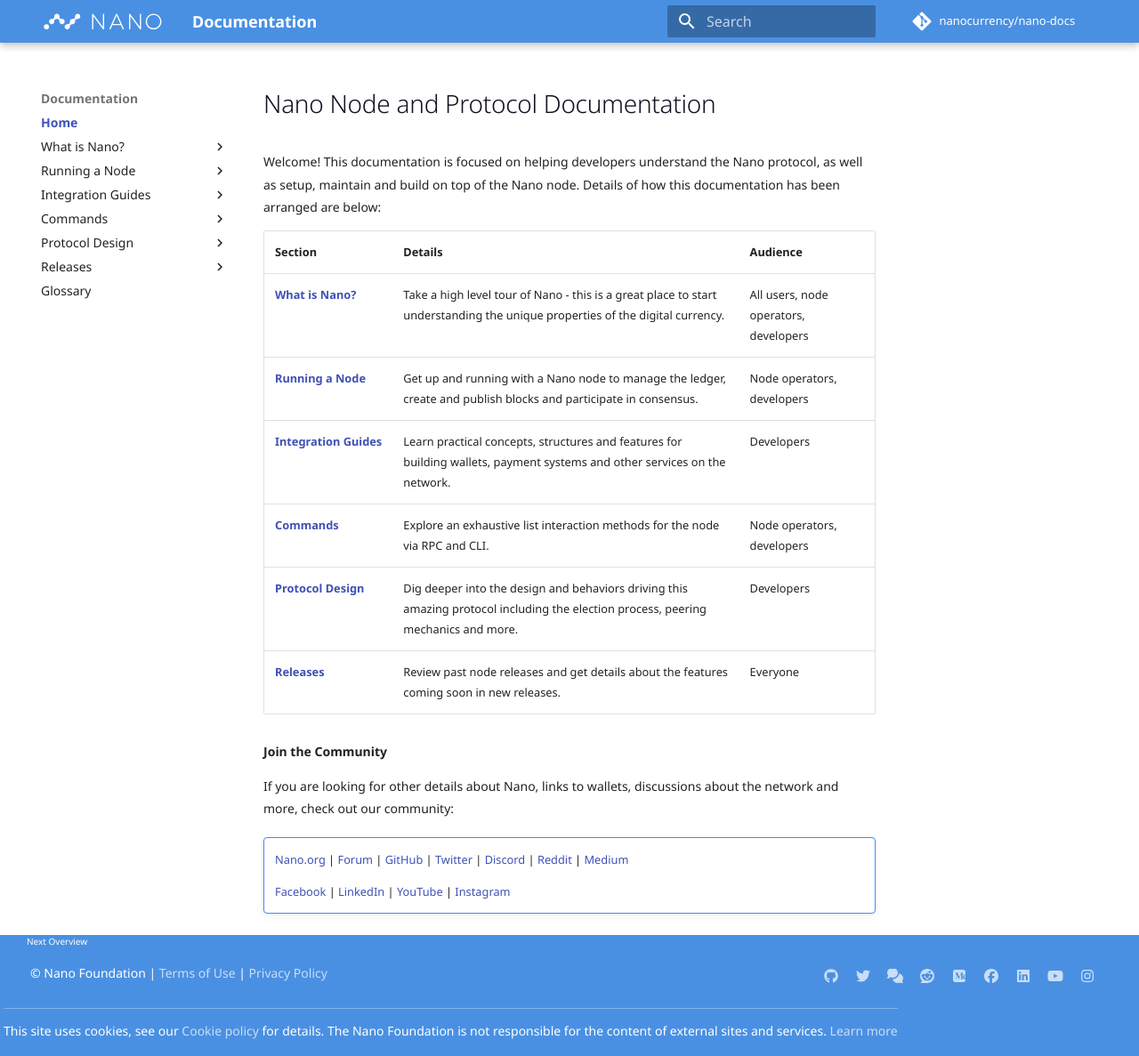
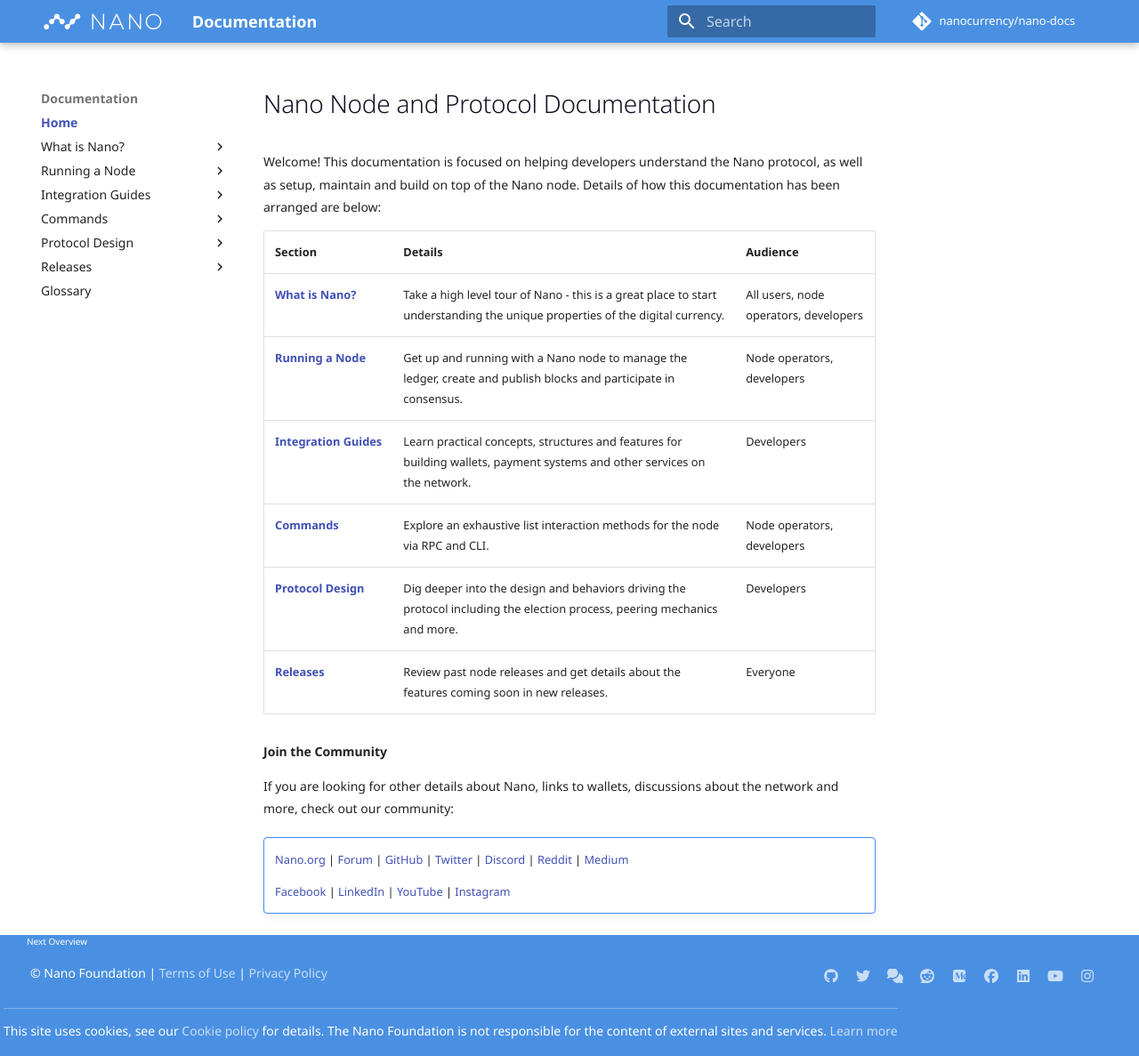
Before and after one commit to nanocurrency/nano-docs, an MkDocs documentation site: the page built from docs/index.md, in a window 1280 px wide and 1187 px high. Shown: the whole window at 89% size. Built offline with MkDocs 1.6.1 and Material for MkDocs 9.7.7, drawn with Linux system fonts in a browser that asks for light colours; comment, search, counter and statistics services are not loaded.

Commit message:
removed word

```diff
--- a/docs/index.md
+++ b/docs/index.md
@@ -7,7 +7,7 @@
 |<span class="no-break">**[Running a Node](/running-a-node/overview/)**</span>| Get up and running with a Nano node to manage the ledger, create and publish blocks and participate in consensus. | Node operators, developers  |
 |<span class="no-break">**[Integration Guides](/integration-guides/the-basics)**</span>| Learn practical concepts, structures and features for building wallets, payment systems and other services on the network. | Developers  |
 |<span class="no-break">**[Commands](/commands/rpc-protocol/)**</span>|  Explore an exhaustive list interaction methods for the node via RPC and CLI. | Node operators, developers |
-|<span class="no-break">**[Protocol Design](/protocol-design/overview)**</span>|  Dig deeper into the design and behaviors driving this amazing protocol including the election process, peering mechanics and more. | Developers |
+|<span class="no-break">**[Protocol Design](/protocol-design/overview)**</span>|  Dig deeper into the design and behaviors driving the protocol including the election process, peering mechanics and more. | Developers |
 |<span class="no-break">**[Releases](/releases/node-releases)**</span>| Review past node releases and get details about the features coming soon in new releases.  | Everyone  |
 
 **Join the Community**
```
